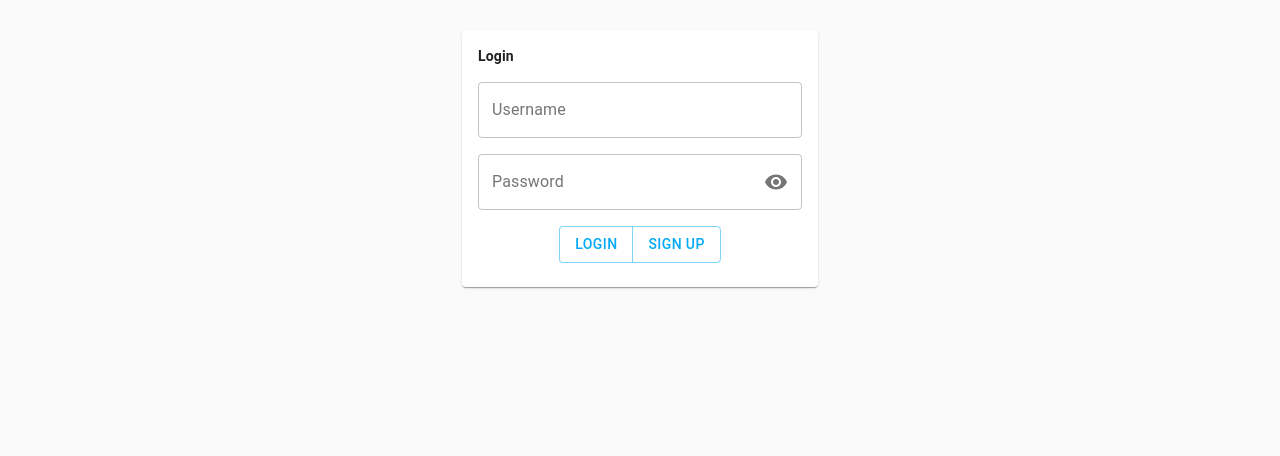
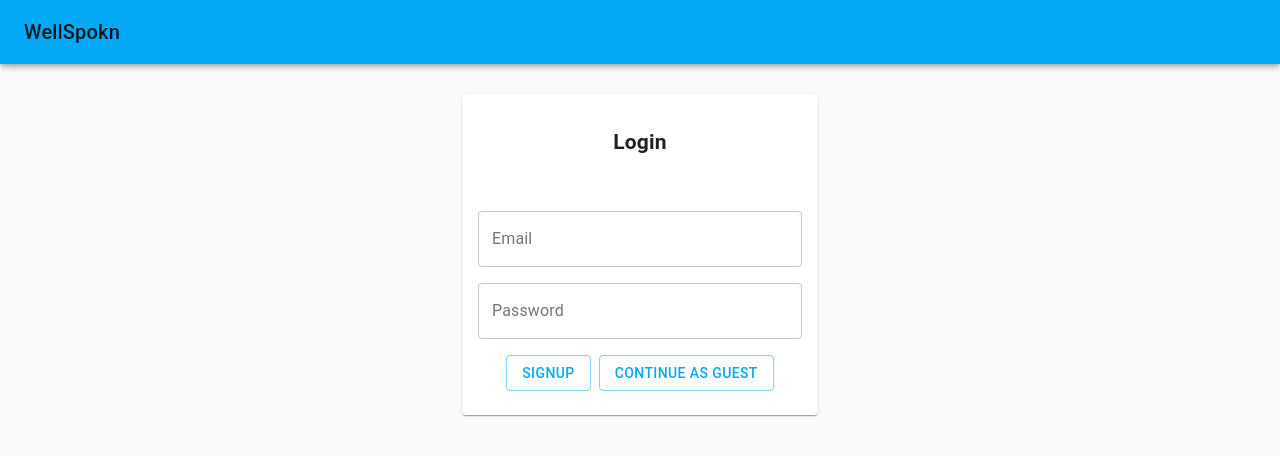
Before and after one commit to connorpawar/WellSpokn, a React (Create React App) app in the folder front-end/: page /Login in a window 1280 px wide. Shown: the top 456 px of the page. Built offline with nearby package versions, Linux system fonts and the light colour scheme.

Commit message:
New: login page

```diff
--- /dev/null
+++ b/front-end/src/Components/LoginBanner.jsx
@@ -0,0 +1,35 @@
+import React from 'react';
+import AppBar from '@material-ui/core/AppBar';
+import Toolbar from '@material-ui/core/Toolbar';
+import Typography from '@material-ui/core/Typography';
+import {makeStyles } from '@material-ui/core/styles';
+
+
+const useStyles = makeStyles(theme => ({
+	root: {
+		flexGrow: 1,
+	},
+	title: {
+		flexGrow: 1,
+		display: 'none',
+		[theme.breakpoints.up('sm')]: {
+			display: 'block',
+		},
+	}
+}));
+
+export default function LoginBanner() {
+	const classes = useStyles();
+
+	return (
+		<div className={classes.root}>
+			<AppBar position="sticky">
+				<Toolbar>
+					<Typography className={classes.title} variant="h6" noWrap>
+						WellSpokn
+          			</Typography>
+				</Toolbar>
+			</AppBar>
+		</div>
+	);
+}
--- a/front-end/src/Components/Pages/Login.jsx
+++ b/front-end/src/Components/Pages/Login.jsx
@@ -9,8 +9,7 @@ import ButtonGroup from '@material-ui/core/ButtonGroup';
 import IconButton from '@material-ui/core/IconButton';
 import InputAdornment from '@material-ui/core/InputAdornment';
 import TextField from '@material-ui/core/TextField';
-import Visibility from '@material-ui/icons/Visibility';
-import VisibilityOff from '@material-ui/icons/VisibilityOff';
+import LoginBanner from '../LoginBanner';
 
 const useStyles = makeStyles(theme => ({
 	card: {
@@ -31,6 +30,7 @@ export default function Login(props) {
 	const [values, setValues] = React.useState({
 		username: '',
 		password: '',
+		email: '',
 		showPassword: false,
 	});
 
@@ -38,16 +38,17 @@ export default function Login(props) {
 		setValues({ ...values, [prop]: event.target.value });
 	};
 
-	const handleClickShowPassword = () => {
-		setValues({ ...values, showPassword: !values.showPassword });
-	};
-
 	const handleMouseDownPassword = event => {
 		event.preventDefault();
 	};
 
+	const handlePageChange= () => {
+		window.location.href = "/";
+	};
+
 	return (
 		<div>
+			<LoginBanner/>
 			<div id="cards">
 				<Grid container spacing={2}
 					direction="row"
@@ -56,15 +57,15 @@ export default function Login(props) {
 					<Grid item sm={4} xs={"auto"}>
 						<Card className={classes.card}>
 							<CardContent>
-								<b>Login</b><br />
+								<center><h2><b>Login</b></h2><br /></center>
 								<TextField
 									id="outlined-username"
 									className={classes.textField}
 									variant="outlined"
 									fullWidth={true}
-									label="Username"
-									value={values.username}
-									onChange={handleChange('username')}
+									label="Email"
+									value={values.email}
+									onChange={handleChange('email')}
 								/>
 								<TextField
 									id="outlined-adornment-password"
@@ -81,23 +82,25 @@ export default function Login(props) {
 												<IconButton
 													edge="end"
 													aria-label="toggle password visibility"
-													onClick={handleClickShowPassword}
 													onMouseDown={handleMouseDownPassword}
 												>
-													{values.showPassword ? <VisibilityOff /> : <Visibility />}
 												</IconButton>
 											</InputAdornment>
 										),
 									}}
 								/>
-								<Grid container spacing={2}
+								<Grid container spacing={1}
 									direction="row"
 									justify="center"
 									alignItems="baseline">
+										<Grid item xm={"auto"}>
+										<ButtonGroup color="primary" className={classes.buttons} aria-label="outlined primary button group">
+											<Button>Signup</Button>
+										</ButtonGroup>
+									</Grid>
 									<Grid item xm={"auto"}>
 										<ButtonGroup color="primary" className={classes.buttons} aria-label="outlined primary button group">
-											<Button>Login</Button>
-											<Button>Sign Up</Button>
+											<Button onClick={handlePageChange}>Continue as Guest</Button>
 										</ButtonGroup>
 									</Grid>
 								</Grid>
```
